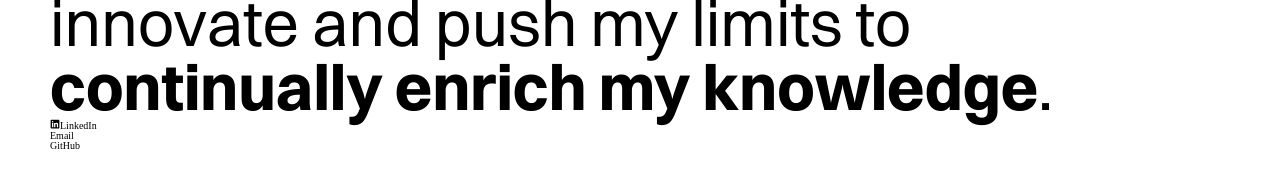
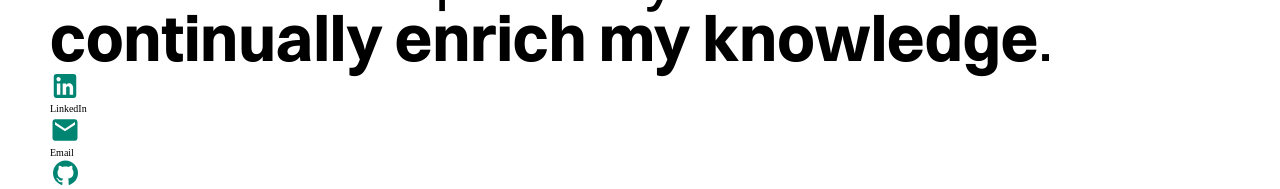
Before and after one commit to Joranvnp/Portfolio, a React (Vite) app: page / in a window 1280 px wide. Shown: the part 702-891 px from the top of the page. Before the commit the page ends 853 px from the top, so only its background shows below. Built offline with nearby package versions, Linux system fonts and the light colour scheme; what @radix-ui/themes would draw is missing.

Commit message:
Add icons for links presentation

```diff
--- /dev/null
+++ b/src/components/GsapMagnetic.jsx
@@ -0,0 +1,5 @@
+import React from "react";
+
+export const GsapMagnetic = () => {
+  return <div>GsapMagnetic</div>;
+};
--- a/src/components/header/nav/Body/style.module.scss
+++ b/src/components/header/nav/Body/style.module.scss
@@ -7,8 +7,6 @@
     color: var(--accent-11);
     text-decoration: none;
     text-transform: uppercase;
-    // font-family: "Lemon-Bold", Georgia;
-    // font-size: 25vw;
   }
 
   p {
--- a/src/components/presentation/Presentation.jsx
+++ b/src/components/presentation/Presentation.jsx
@@ -3,7 +3,11 @@ import styles from "./style.module.scss";
 
 import Profile from "../../assets/images/Joran_Vanpeene.jpg";
 
-import { FaLinkedin } from "react-icons/fa";
+// import { FaLinkedin, FaMailBulk } from "react-icons/fa";
+import IconLinkedin from "/public/images/icons/links_linkedin.svg";
+import IconEmail from "/public/images/icons/icons_mail.svg";
+import IconGithub from "/public/images/icons/icons_git.svg";
+
 import { Heading } from "@radix-ui/themes";
 
 export const Presentation = () => {
@@ -25,14 +29,18 @@ export const Presentation = () => {
 
       <ul className={styles.contacts}>
         <li className={styles.item}>
-          <FaLinkedin className={styles.icon} />
-          LinkedIn
+          <img className={styles.icon} src={IconLinkedin} alt="icon_linkedin" />
+          <p>LinkedIn</p>
         </li>
         <li>
-          {/* Import de l'icone  d'email */}
-          Email
+          {/* className={styles.icon} /> Email */}
+          <img src={IconEmail} alt="icon_email" />
+          <p>Email</p>
         </li>
-        <li>GitHub</li>
+        <li>
+          <img className={styles.icon} src={IconGithub} alt="icon_github" />
+          <p>GitHub</p>
+        </li>
       </ul>
     </div>
   );
```
